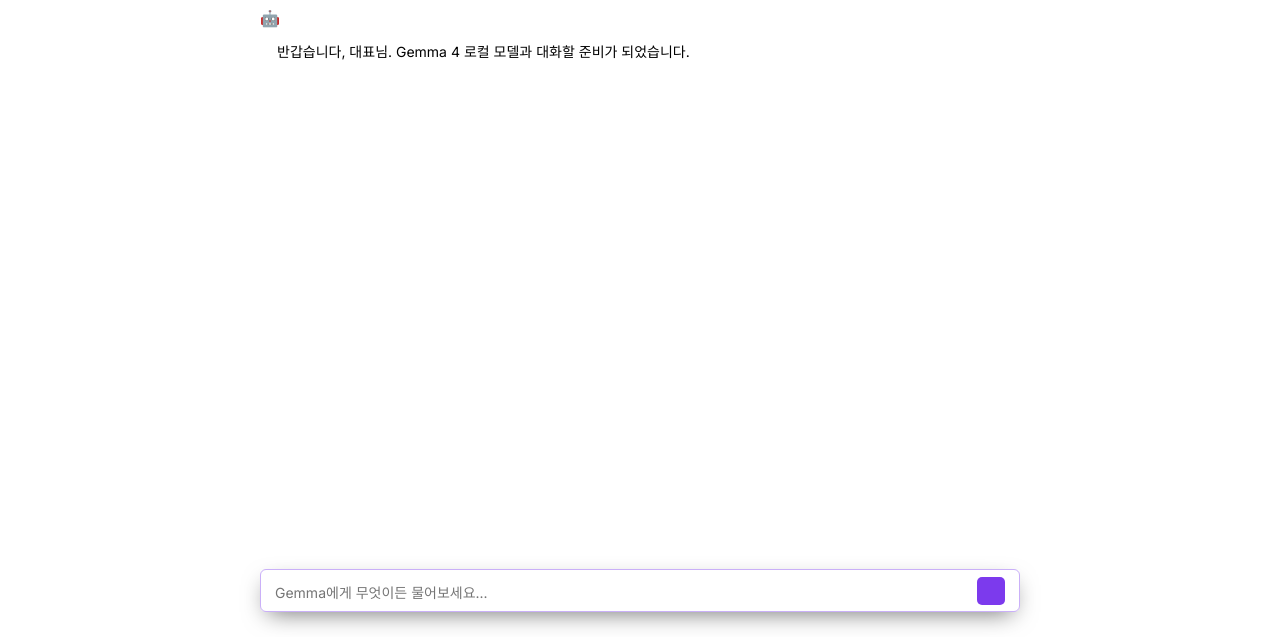
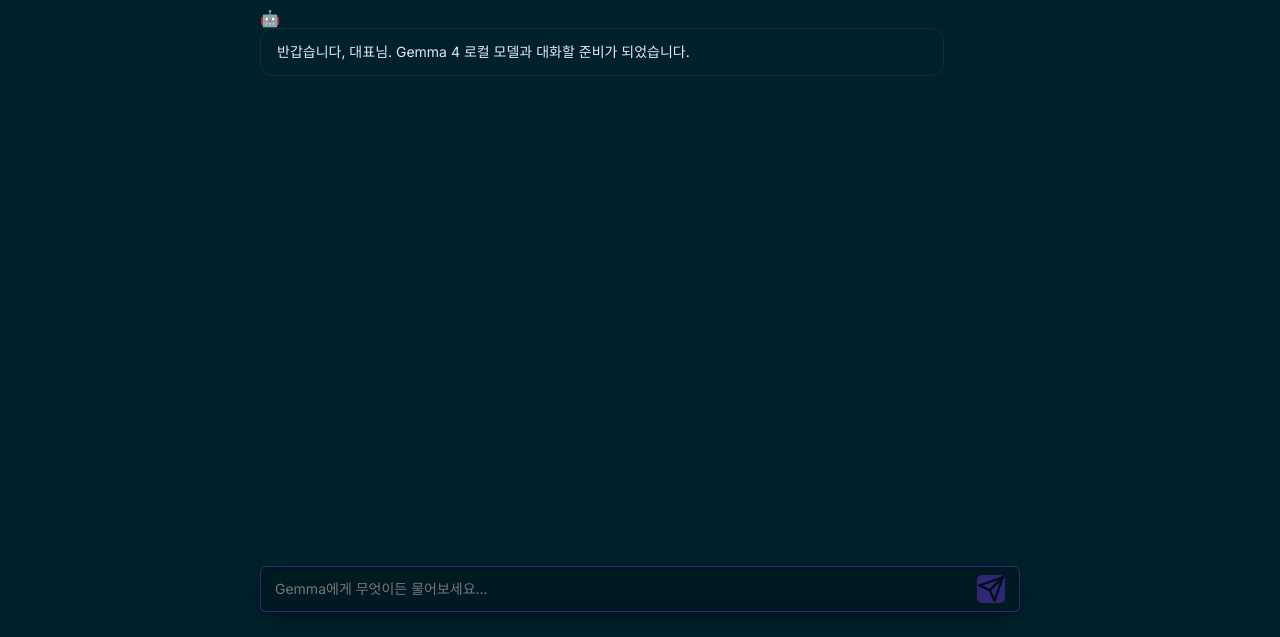
Before and after one commit to ohgyeongdon/gemma-4-local-bridge, a website: page media/ui/index.html in a window 1280 px wide. Shown: the part 163-800 px from the top of the page. Drawn offline with Linux system fonts and the light colour scheme; no server answers.

Commit message:
UI Refinement: Custom background color, focus-based opacity, and precise text centering

```diff
--- a/media/ui/style.css
+++ b/media/ui/style.css
@@ -1,14 +1,15 @@
 :root {
-    --bg-main: var(--vscode-editor-background); /* 에디터 배경색과 동기화 */
+    --bg-main: #00212b; /* 대표님께서 첨부해주신 전용 배경색 */
     --accent: #7c3aed;
     --accent-hover: #6d28d9;
-    --text-primary: var(--vscode-editor-foreground); /* 에디터 글자색과 동기화 */
-    --text-secondary: var(--vscode-descriptionForeground);
+    --text-primary: #e2e8f0;
+    --text-secondary: #94a3b8;
     --glass: rgba(255, 255, 255, 0.03);
-    --border: rgba(124, 58, 237, 0.4);
-    --msg-user: rgba(124, 58, 237, 0.1);
-    --msg-ai: var(--vscode-sideBar-background);
-    --input-bg: var(--vscode-input-background);
+    --border-normal: rgba(124, 58, 237, 0.4); /* 평상시 60% 투명 (불투명도 0.4) */
+    --border-focus: rgba(124, 58, 237, 1.0);  /* 클릭 시 0% 투명 (불투명도 1.0) */
+    --msg-user: rgba(124, 58, 237, 0.15);
+    --msg-ai: rgba(255, 255, 255, 0.03);
+    --input-bg: rgba(0, 0, 0, 0.2);
 }
 
 * {
@@ -39,7 +40,7 @@ body {
     left: 50%;
     transform: translate(-50%, -50%);
     text-align: center;
-    opacity: 0.15;
+    opacity: 0.1;
     pointer-events: none;
     transition: opacity 0.5s ease;
 }
@@ -79,14 +80,8 @@ body {
     width: 100%;
 }
 
-/* Ultra Slim Scrollbar (50% thinner) */
-.chat-window::-webkit-scrollbar {
-    width: 3px;
-}
-.chat-window::-webkit-scrollbar-thumb {
-    background: rgba(124, 58, 237, 0.4);
-    border-radius: 10px;
-}
+.chat-window::-webkit-scrollbar { width: 3px; }
+.chat-window::-webkit-scrollbar-thumb { background: rgba(255, 255, 255, 0.1); border-radius: 10px; }
 
 /* Messages */
 .message {
@@ -116,7 +111,7 @@ body {
 .message.ai .content { background: var(--msg-ai); }
 .message.user .content { background: var(--msg-user); }
 
-/* Compact Floating Input Area */
+/* Floating Input Area */
 .input-area {
     position: absolute;
     bottom: 25px;
@@ -129,13 +124,20 @@ body {
 .input-wrapper {
     background: var(--input-bg);
     backdrop-filter: blur(20px);
-    border: 1px solid var(--border); /* 보라색 60% */
-    border-radius: 6px; /* 70% 줄임 (20px -> 6px) */
-    padding: 6px 14px; /* 높이 30% 축소 효과 */
+    border: 1px solid var(--border-normal); /* 기본 60% 투명 */
+    border-radius: 6px;
+    padding: 0 14px; /* 상하 패딩을 0으로 하고 textarea에서 정렬 */
     display: flex;
-    align-items: center; /* 콤팩트한 배치를 위해 중앙 정렬 */
+    align-items: center; /* 상하 정중앙 정렬 */
+    min-height: 44px; /* 고정 최소 높이로 중앙 정렬 유도 */
     gap: 10px;
+    transition: all 0.3s ease;
     box-shadow: 0 8px 24px -8px rgba(0, 0, 0, 0.6);
+}
+
+/* 입력창 포커스 시 인터랙션 */
+.input-wrapper:focus-within {
+    border-color: var(--border-focus); /* 투명도 0% */
 }
 
 textarea {
@@ -146,43 +148,43 @@ textarea {
     resize: none;
     font-family: inherit;
     font-size: 14px;
-    padding: 6px 0;
-    max-height: 120px;
-    min-height: 20px;
-    overflow-y: hidden; /* 입력창 내부 스크롤바 숨김 */
-}
-
-/* 입력창 내부 스크롤바 및 리사이저 강제 숨김 (Chrome/Safari) */
-textarea::-webkit-scrollbar {
-    display: none;
-}
-textarea::-webkit-resizer {
-    display: none;
+    line-height: 44px; /* min-height와 일치시켜 상하 중앙 정렬 */
+    height: 44px; /* 초기 높이 고정 */
+    max-height: 150px;
+    padding: 0;
+    transition: line-height 0.2s;
 }
 
 textarea:focus { outline: none; }
 
+/* 텍스트가 여러 줄일 경우 line-height 조정 */
+textarea:not(:placeholder-shown),
+textarea:focus {
+    line-height: 1.6;
+    padding: 12px 0;
+    height: auto;
+}
+
 #send-btn {
     background: var(--accent);
     border: none;
-    width: 28px; /* 콤팩트하게 축소 */
+    width: 28px;
     height: 28px;
-    border-radius: 5px; /* 60% 줄임 (12px -> 5px) */
-    color: white;
+    border-radius: 5px;
+    opacity: 0.4; /* 평상시 60% 투명 */
     cursor: pointer;
-    display: flex;
-    align-items: center;
-    justify-content: center;
-    transition: all 0.2s;
+    transition: all 0.3s ease;
+}
+
+/* 입력창 포커스 시 버튼 선명하게 */
+.input-wrapper:focus-within #send-btn {
+    opacity: 1; /* 투명도 0% */
 }
 
 #send-btn:hover {
     background: var(--accent-hover);
 }
 
-/* Remove Arrow Icon */
-#send-btn svg { display: none; }
-
 .has-messages .central-logo {
     opacity: 0.02;
 }
```
